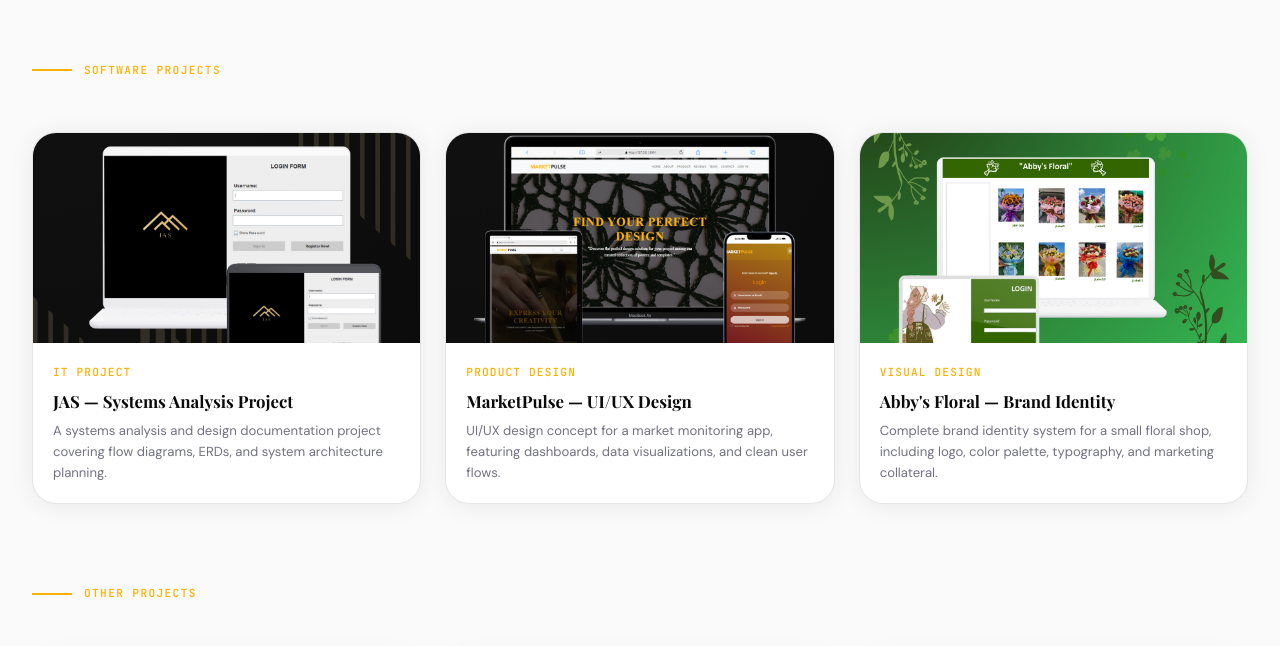
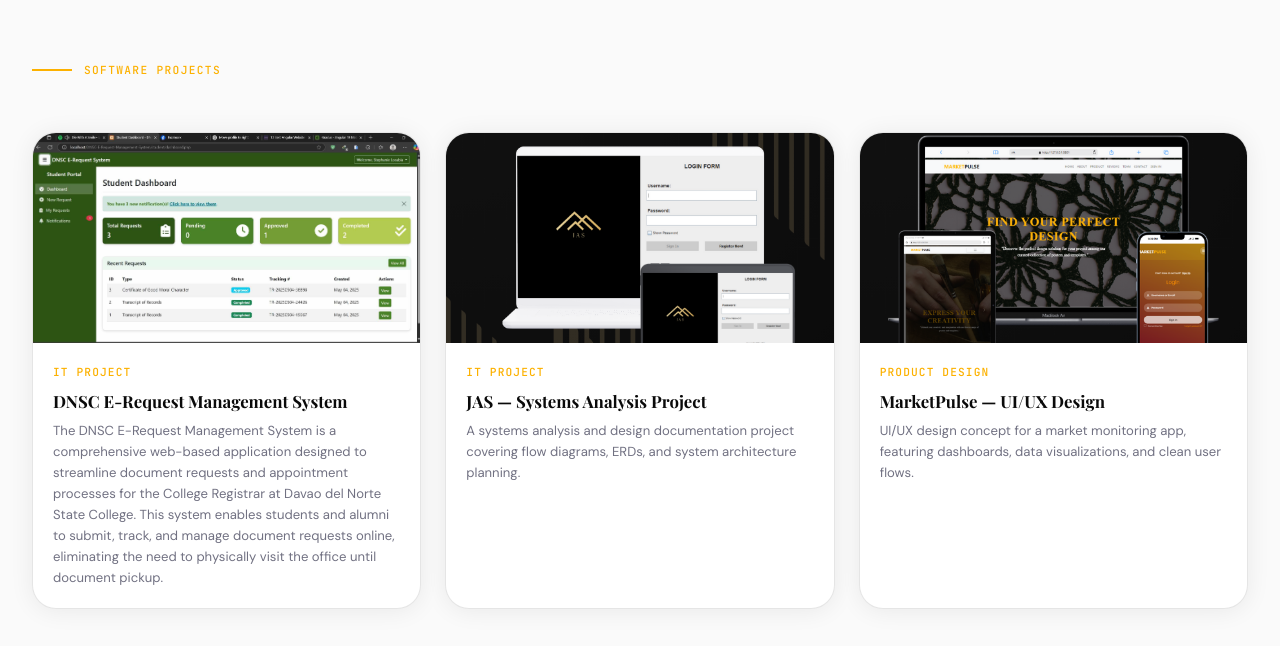
Before and after one commit to Ezraheli/Personal-Portfolio-V2, a website: page index.html in a window 1280 px wide. Shown: the part 1520-2166 px from the top of the page. Drawn offline with nearby package versions, Linux system fonts and the light colour scheme; a web font is replaced by a local one.

Commit message:
Additional Project
Software Project: IT PROJ.
DNSC E-Request

```diff
--- a/index.html
+++ b/index.html
@@ -370,8 +370,28 @@
 
     <div class="projects-grid">
 
+      <!-- ─────────────────────────────────────────────
+           PROJECT 1 (visible by default)
+      ──────────────────────────────────────────────── -->
+      <article class="project-card fade-in">
+        <div class="project-img-wrap">
+          <img class="project-img" src="./assets/projects/DNSC_E-Request.png" alt="DNSC E-Request System" loading="lazy" />
+          <div class="project-overlay">
+            <a href="https://github.com/Adjureee/DNSC-E-Request-Management-System" target="_blank" rel="noopener">Direct to GitHub</a>
+          </div>
+        </div>
+        <div class="project-body">
+          <span class="project-category">IT Project</span>
+          <h3 class="project-title">DNSC E-Request Management System</h3>
+          <p class="project-desc">The DNSC E-Request Management System is a comprehensive web-based application designed to
+            streamline document requests and appointment processes for the College Registrar at Davao del Norte State College.
+            This system enables students and alumni to submit, track, and manage document requests online,
+            eliminating the need to physically visit the office until document pickup.</p>
+        </div>
+      </article>
+
        <!-- ─────────────────────────────────────────────
-           PROJECT 1 (visible by default)
+           PROJECT 2 (visible by default)
       ──────────────────────────────────────────────── -->
       <article class="project-card fade-in">
         <div class="project-img-wrap">
@@ -388,7 +408,7 @@
       </article>
 
        <!-- ─────────────────────────────────────────────
-           PROJECT 2 (visible by default)
+           PROJECT 3 (visible by default)
       ──────────────────────────────────────────────── -->
         <article class="project-card fade-in">
           <div class="project-img-wrap">
@@ -404,10 +424,13 @@
           </div>
         </article>
 
-         <!-- ─────────────────────────────────────────────
-           PROJECT 3 (visible by default)
+
+
+      <div class="hidden-projects" id="hiddenSoftwareProjects">
+        <!-- ─────────────────────────────────────────────
+           PROJECT 4 — HIDDEN (shown on "Show More")
       ──────────────────────────────────────────────── -->
-        <article class="project-card fade-in">
+        <article class="project-card hidden fade-in">
           <div class="project-img-wrap">
             <img class="project-img" src="./assets/projects/AbbysFloral.png" alt="Abby's Floral Branding" loading="lazy" />
             <div class="project-overlay">
@@ -420,17 +443,6 @@
             <p class="project-desc">Complete brand identity system for a small floral shop, including logo, color palette, typography, and marketing collateral.</p>
           </div>
         </article>
-      <!-- ─────────────────────────────────────────────
-           HIDDEN SOFTWARE PROJECTS WRAPPER
-           Extra software projects start hidden and appear on "Show More"
-      ──────────────────────────────────────────────── -->
-      <div class="hidden-projects" id="hiddenSoftwareProjects">
-
-        <!-- ─────────────────────────────────────────────
-             ADD MORE SOFTWARE PROJECTS HERE
-             Copy the project-card block above inside this div,
-             and keep class="project-card hidden fade-in"
-        ──────────────────────────────────────────────── -->
 
       </div><!-- /hidden-projects -->
 
@@ -508,7 +520,7 @@ Top it all off by saving your journey through geo-tagged memories.</p>
         <div class="project-img-wrap">
           <img class="project-img" src="./assets/projects/nochebuena.png" alt="Nochebuena Graphic Design" loading="lazy" />
           <div class="project-overlay">
-            <a href="https://drive.google.com/file/d/10OyZl8df06G7ogRNRpMCs4bCGM-n0afl/view" target="_blank" rel="noopener">Show Details</a>
+            <a href="https://drive.google.com/file/d/10OyZl8df06G7ogRNRpMCs4bCGM-n0afl/view" target="_blank" rel="noopener">Watch Video</a>
           </div>
         </div>
         <div class="project-body">
```
Also changed, not shown: assets/projects/DNSC_E-Request.png (added).
